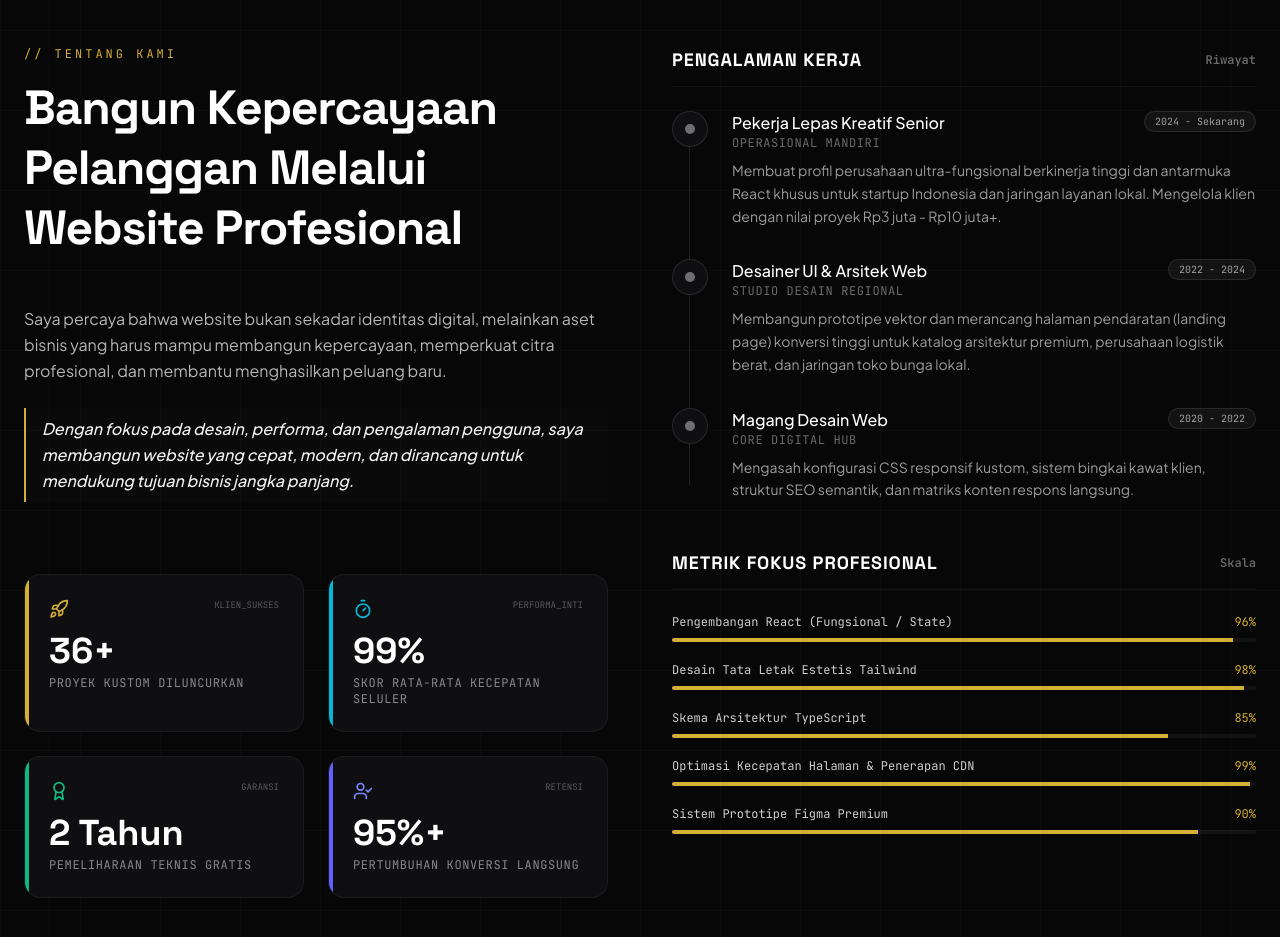
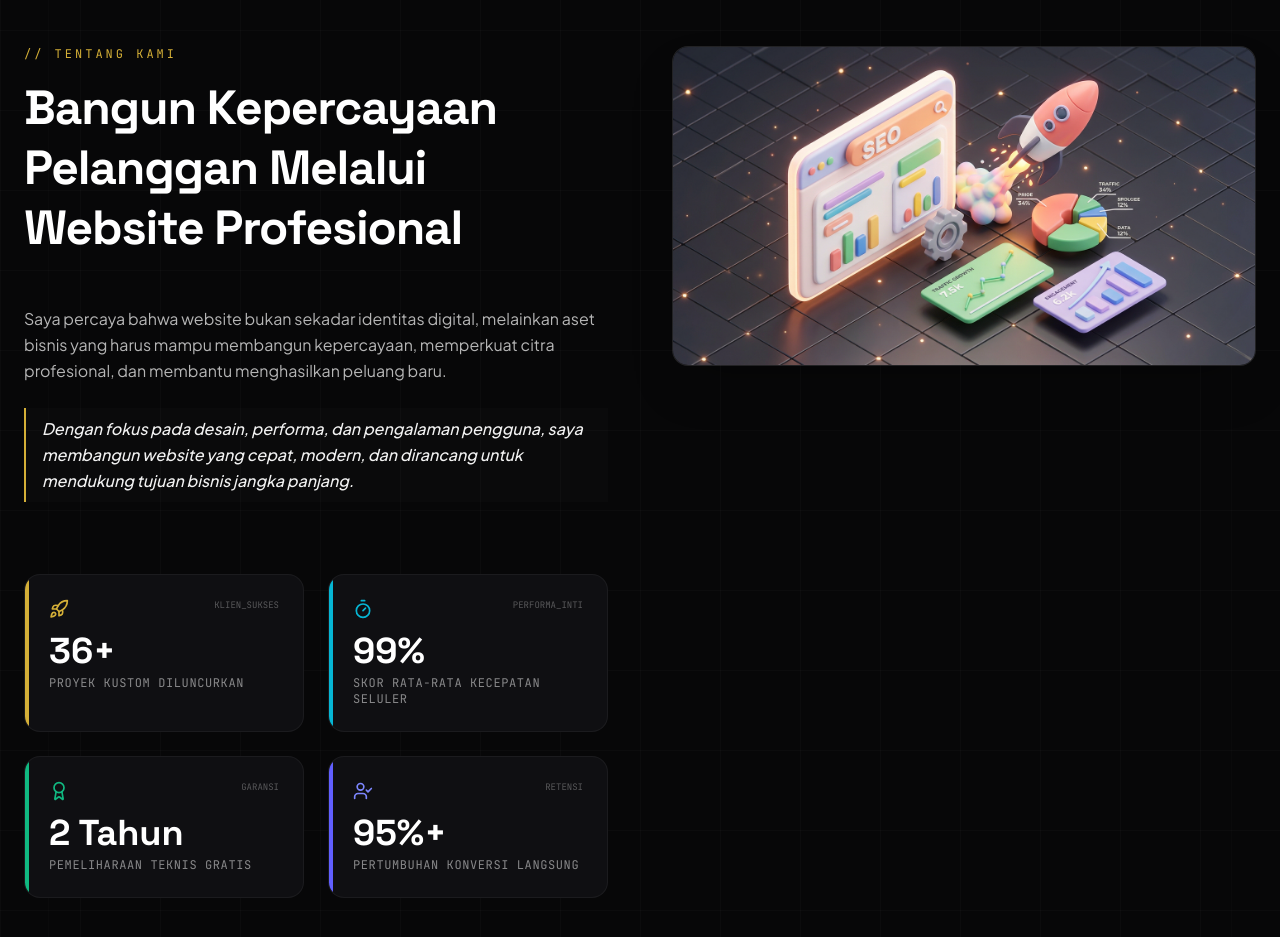
Before and after one commit to aldyfadil/portfolio-2, a React (Vite) app: page / in a window 1280 px wide. Shown: the part 2420-3357 px from the top of the page. Built offline with nearby package versions, Linux system fonts and the light colour scheme.

Commit message:
update gambar tentang kami

```diff
--- a/src/components/About.tsx
+++ b/src/components/About.tsx
@@ -1,6 +1,8 @@
 import { useEffect, useState, useRef } from 'react';
 import { motion, useInView } from 'motion/react';
 import { Award, Timer, Rocket, UserCheck } from 'lucide-react';
+// @ts-ignore
+import seoIllustration from '../assets/images/seo_illustration_1780572122223.png';
 
 export default function About() {
   const containerRef = useRef(null);
@@ -40,34 +42,7 @@ export default function About() {
     }
   }, [isInView]);
 
-  const timelineItems = [
-    {
-      year: '2024 - Sekarang',
-      title: 'Pekerja Lepas Kreatif Senior',
-      institution: 'Operasional Mandiri',
-      description: 'Membuat profil perusahaan ultra-fungsional berkinerja tinggi dan antarmuka React khusus untuk startup Indonesia dan jaringan layanan lokal. Mengelola klien dengan nilai proyek Rp3 juta - Rp10 juta+.',
-    },
-    {
-      year: '2022 - 2024',
-      title: 'Desainer UI & Arsitek Web',
-      institution: 'Studio Desain Regional',
-      description: 'Membangun prototipe vektor dan merancang halaman pendaratan (landing page) konversi tinggi untuk katalog arsitektur premium, perusahaan logistik berat, dan jaringan toko bunga lokal.',
-    },
-    {
-      year: '2020 - 2022',
-      title: 'Magang Desain Web',
-      institution: 'Core Digital Hub',
-      description: 'Mengasah konfigurasi CSS responsif kustom, sistem bingkai kawat klien, struktur SEO semantik, dan matriks konten respons langsung.',
-    }
-  ];
 
-  const skillVisuals = [
-    { name: 'Pengembangan React (Fungsional / State)', level: '96%' },
-    { name: 'Desain Tata Letak Estetis Tailwind', level: '98%' },
-    { name: 'Skema Arsitektur TypeScript', level: '85%' },
-    { name: 'Optimasi Kecepatan Halaman & Penerapan CDN', level: '99%' },
-    { name: 'Sistem Prototipe Figma Premium', level: '90%' }
-  ];
 
   return (
     <section id="about" className="py-24 px-6 relative bg-bg-dark grid-overlay overflow-hidden">
@@ -155,71 +130,24 @@ export default function About() {
 
         </div>
 
-        {/* RIGHT COLUMN: Experience timeline & Skills meters */}
-        <div className="w-full lg:w-1/2 space-y-12">
-
-          {/* Experience Timeline */}
-          <div className="space-y-6">
-            <h3 className="font-display font-bold text-lg text-white uppercase tracking-wider pb-3 border-b border-white/5 flex items-center justify-between">
-              <span>PENGALAMAN KERJA</span>
-              <span className="font-mono text-xs text-white/40 tracking-normal normal-case">Riwayat</span>
-            </h3>
-
-            <div className="space-y-8 relative before:absolute before:top-4 before:bottom-4 before:left-[17px] before:w-[1px] before:bg-white/10">
-              {timelineItems.map((item, index) => (
-                <div key={index} className="flex gap-6 relative group">
-                  <div className="w-9 h-9 rounded-full bg-bg-card border border-white/10 flex items-center justify-center relative z-10 transition-colors group-hover:border-brand-gold">
-                    <div className="w-2.5 h-2.5 rounded-full bg-white/40 group-hover:bg-brand-gold transition-colors" />
-                  </div>
-                  <div className="flex-1 space-y-2">
-                    <div className="flex flex-col sm:flex-row sm:justify-between sm:items-start gap-1">
-                      <div>
-                        <h4 className="text-white font-medium text-sm md:text-base group-hover:text-brand-gold transition-colors">
-                          {item.title}
-                        </h4>
-                        <p className="text-xs text-white/40 font-mono uppercase tracking-wider">{item.institution}</p>
-                      </div>
-                      <span className="shrink-0 text-[10px] font-mono border border-white/10 rounded-full px-2.5 py-0.5 text-white/60 bg-white/5 self-start">
-                        {item.year}
-                      </span>
-                    </div>
-                    <p className="text-xs md:text-sm text-white/60 leading-relaxed font-sans">
-                      {item.description}
-                    </p>
-                  </div>
-                </div>
-              ))}
-            </div>
-          </div>
-
-          {/* Interactive Skills Visualization */}
-          <div className="space-y-6">
-            <h3 className="font-display font-bold text-lg text-white uppercase tracking-wider pb-3 border-b border-white/5 flex items-center justify-between">
-              <span>METRIK FOKUS PROFESIONAL</span>
-              <span className="font-mono text-xs text-white/40 tracking-normal normal-case">Skala</span>
-            </h3>
-
-            <div className="space-y-5">
-              {skillVisuals.map((skill, index) => (
-                <div key={index} className="space-y-2">
-                  <div className="flex justify-between items-center text-xs">
-                    <span className="font-mono text-white/80">{skill.name}</span>
-                    <span className="font-mono text-brand-gold">{skill.level}</span>
-                  </div>
-                  <div className="h-1 bg-white/5 w-full rounded-full overflow-hidden">
-                    <motion.div
-                      className="h-full bg-brand-gold"
-                      initial={{ width: 0 }}
-                      whileInView={{ width: skill.level }}
-                      viewport={{ once: true }}
-                      transition={{ duration: 1, ease: "easeOut" }}
-                    />
-                  </div>
-                </div>
-              ))}
-            </div>
-          </div>
-
+        {/* RIGHT COLUMN: Professional SEO & Digital Core Illustration */}
+        <div className="w-full lg:w-1/2 flex items-center justify-center">
+          <motion.div
+            initial={{ opacity: 0, scale: 0.95, y: 15 }}
+            whileInView={{ opacity: 1, scale: 1, y: 0 }}
+            viewport={{ once: true }}
+            transition={{ duration: 0.8 }}
+            className="relative w-full rounded-2xl overflow-hidden border border-white/10 bg-bg-card/40 shadow-2xl group hover:border-brand-gold/30 transition-all duration-500"
+          >
+            <img
+              src={seoIllustration}
+              alt="Website SEO Optimization & Professional Performance Illustration"
+              className="w-full h-auto object-cover group-hover:scale-[1.015] transition-transform duration-700"
+              referrerPolicy="no-referrer"
+            />
+            {/* Soft Ambient Gold Outer Shadow Glow */}
+            <div className="absolute -inset-10 bg-brand-gold/5 blur-3xl rounded-full opacity-50 pointer-events-none group-hover:opacity-75 transition-opacity duration-700" />
+          </motion.div>
         </div>
 
       </div>
```
Also changed, not shown: src/assets/images/seo_illustration_1780572122223.png (added).
